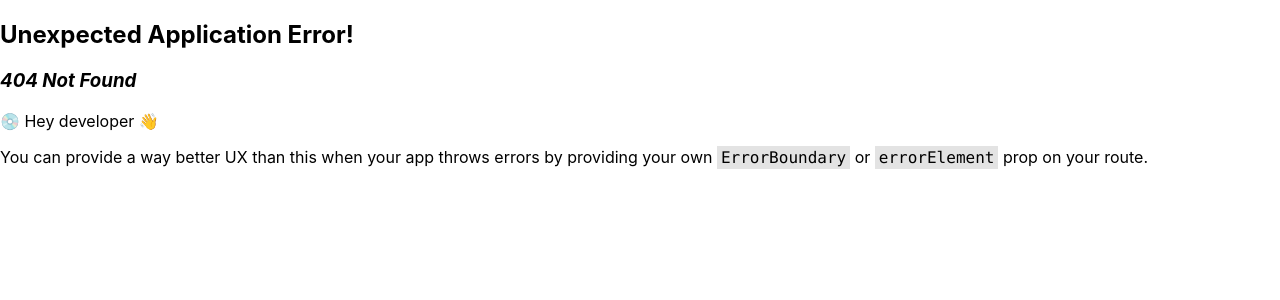
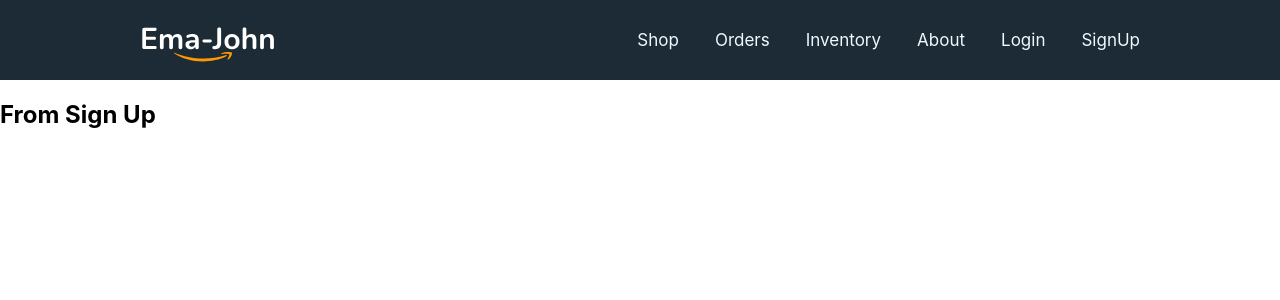
Before and after one commit to riadleon/SPA-AMAZON-CLONE--WITH-REACT, a React (Create React App) app: page /signup in a window 1280 px wide. Before the commit this address had no page. Shown: the top 300 px of the page. Built offline with nearby package versions, Linux system fonts and the light colour scheme.

Commit message:
installed firebase and created auth route

```diff
--- a/package.json
+++ b/package.json
@@ -9,6 +9,7 @@
     "@testing-library/jest-dom": "^5.16.5",
     "@testing-library/react": "^13.4.0",
     "@testing-library/user-event": "^13.5.0",
+    "firebase": "^9.12.1",
     "react": "^18.2.0",
     "react-dom": "^18.2.0",
     "react-router-dom": "^6.4.2",
--- a/src/components/Header/Header.js
+++ b/src/components/Header/Header.js
@@ -12,6 +12,8 @@ const Header = () => {
                 <Link to="/Orders">Orders</Link>
                 <Link to="/Inventory">Inventory</Link>
                 <Link to="/About">About</Link>
+                <Link to="/login">Login</Link>
+                <Link to="/signup">SignUp</Link>
             </div>
         </nav>
     );
--- /dev/null
+++ b/src/components/Login/Login.js
@@ -0,0 +1,12 @@
+import React from 'react';
+import './Login.css'
+
+const Login = () => {
+    return (
+        <div>
+            <h2>This is Login</h2>
+        </div>
+    );
+};
+
+export default Login;
--- a/src/components/Shop/Shop.css
+++ b/src/components/Shop/Shop.css
@@ -18,6 +18,6 @@
 
 @media screen and (max-width: 1100px) {
     .products-container {
-        grid-template-columns: repeat(2, 1fr);
+        grid-template-columns: repeat(1, 1fr);
     }
 }
--- /dev/null
+++ b/src/components/Signup/Signup.js
@@ -0,0 +1,12 @@
+import React from 'react';
+import './Signup.css'
+
+const Signup = () => {
+    return (
+        <div>
+            <h2>From Sign Up</h2>
+        </div>
+    );
+};
+
+export default Signup;
```
Also changed, not shown: src/App.js (+11 -1 lines), src/firebase/firebase.init.js (added, +19 -0 lines), src/components/Login/Login.css (added), src/components/Signup/Signup.css (added), 1 other file (tests, documents, lock files or other folders).
